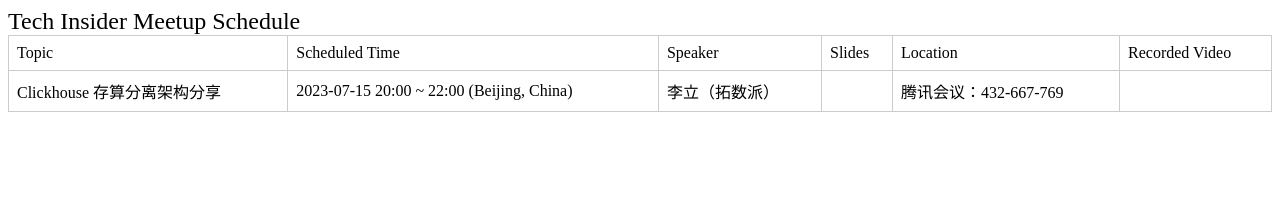
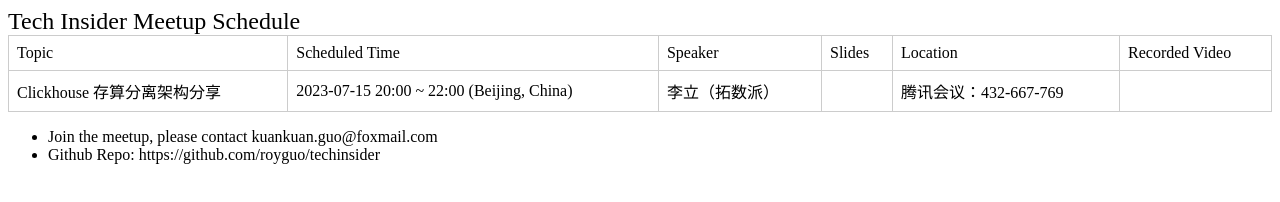
Before and after one commit to royguo/techinsider, a plain HTML site: page index.html in a window 1280 px wide. Drawn offline with Linux system fonts and the light colour scheme.

Commit message:
Update index.html

```diff
--- a/index.html
+++ b/index.html
@@ -47,5 +47,8 @@
   </table>
 </body>
 <footer>
-
+  <ul>
+    <li>Join the meetup, please contact kuankuan.guo@foxmail.com</li>
+    <li>Github Repo: https://github.com/royguo/techinsider</li>
+  </ul>
 </footer>
```
